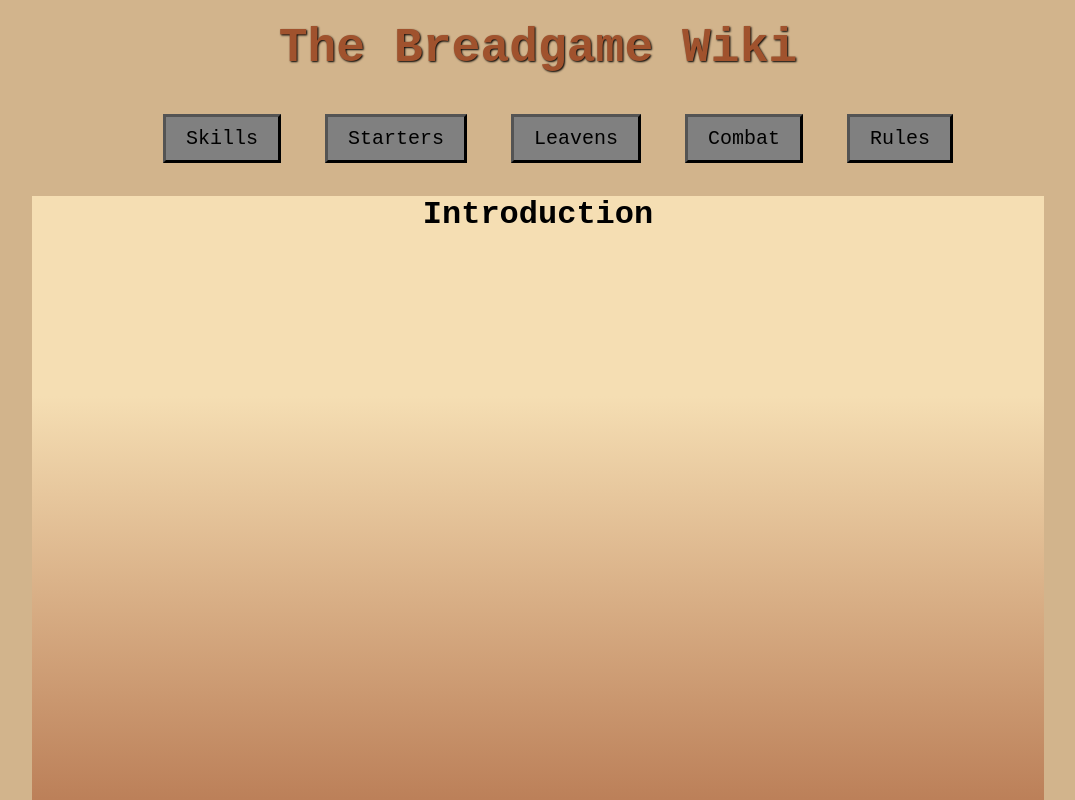
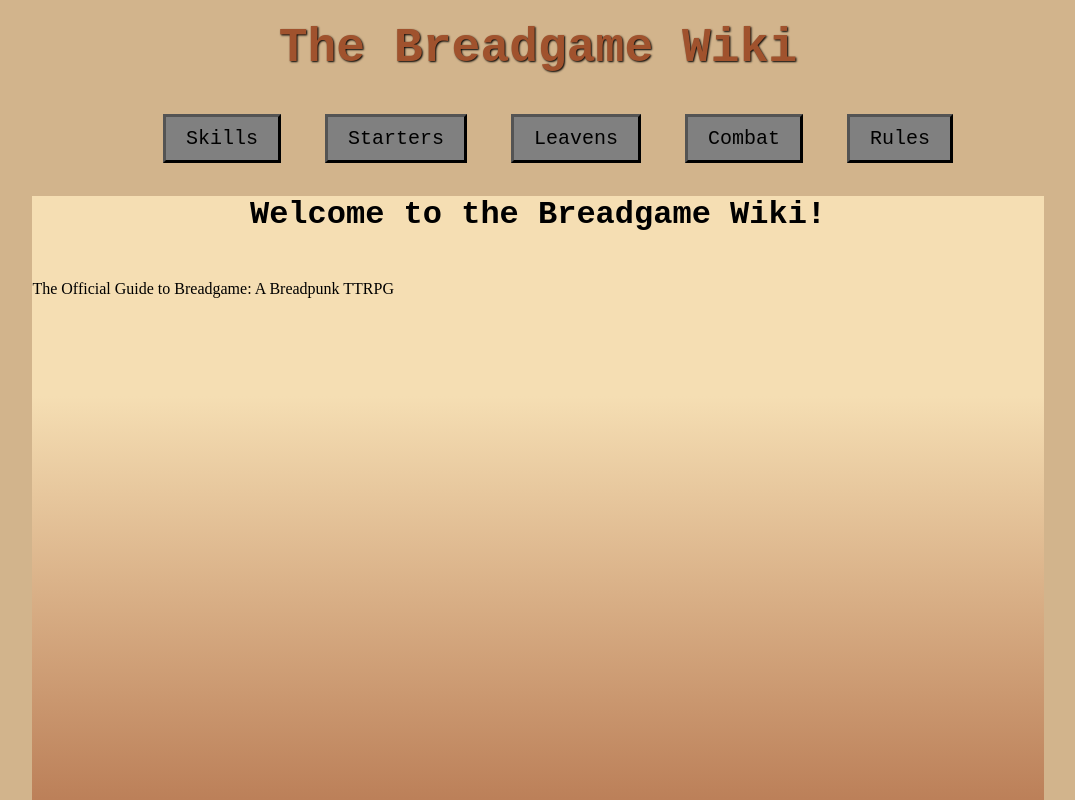
Before and after one commit to Panarium/breadgame.github.io, a plain HTML site: page index.html in a window 1280 px wide. Shown: the top 800 px of the page, without its empty margins (102-1177 px from the left). Drawn offline with Linux system fonts and the light colour scheme.

Commit message:
Update index.html

```diff
--- a/index.html
+++ b/index.html
@@ -25,7 +25,8 @@
     </div>
 
     <div id = main>
-        <h2>Introduction</h2>
+        <h2>Welcome to the Breadgame Wiki!</h2>
+        <p>The Official Guide to Breadgame: A Breadpunk TTRPG</p>
     </div>
 
   </body>
```
